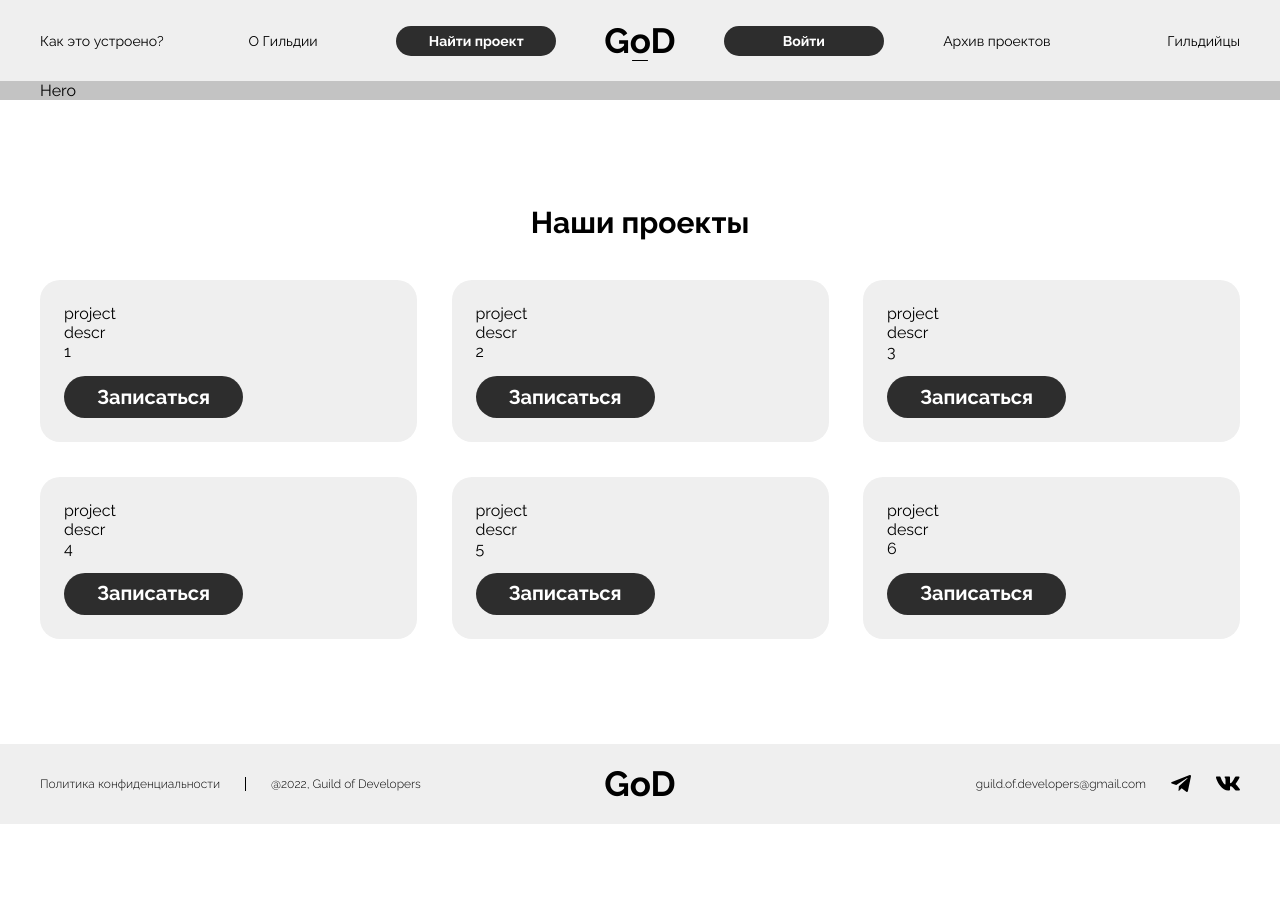
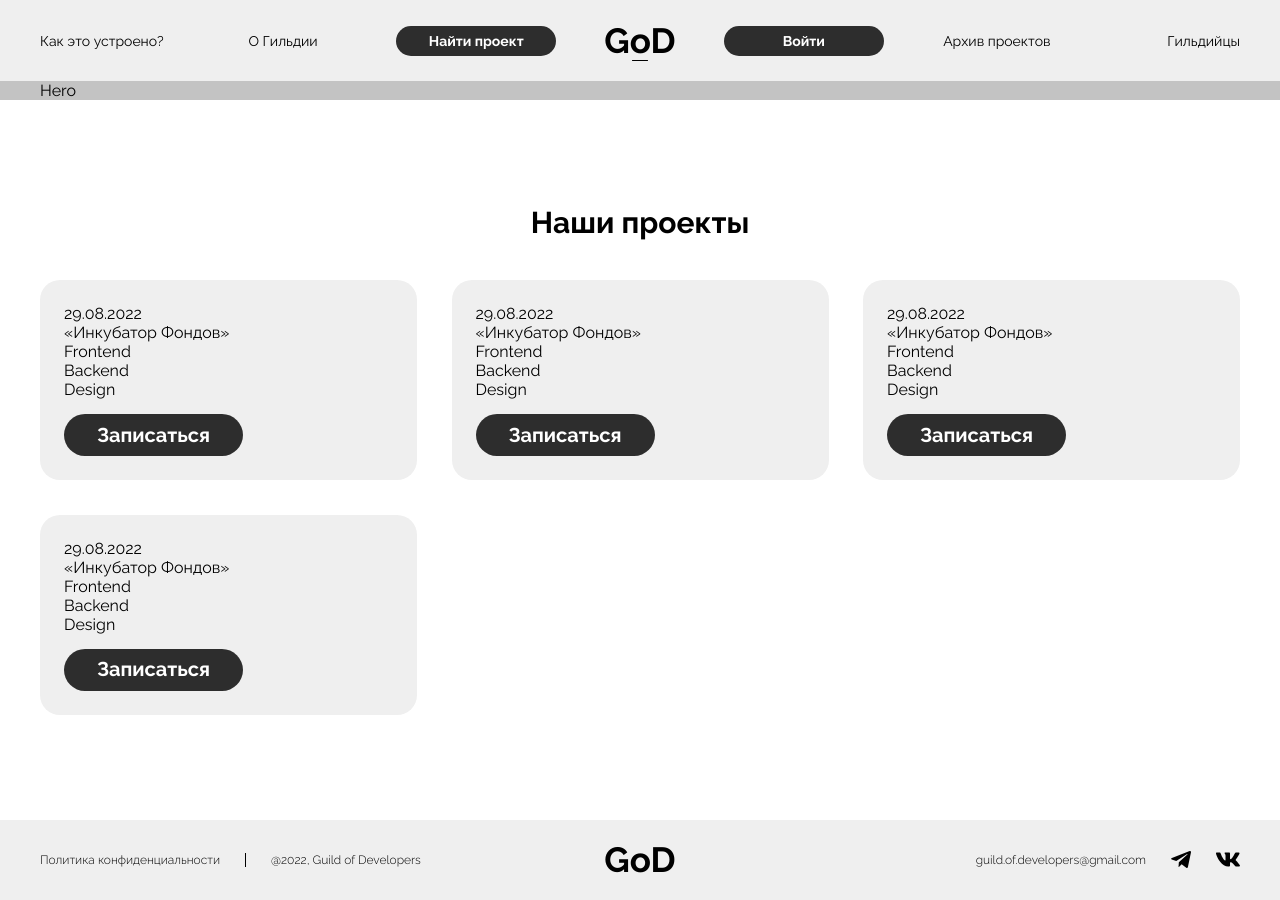
Before and after one commit to GuildOfDevelopers/guild-of-developers-frontend, a React (Create React App) app: page / in a window 1280 px wide. Before the commit the page ends 824 px from the top, so only its background shows below. Built offline with nearby package versions, Linux system fonts and the light colour scheme.

Commit message:
feat: cards hover stack logic

```diff
--- a/src/components/Projects/index.tsx
+++ b/src/components/Projects/index.tsx
@@ -4,49 +4,74 @@ import { CardButton, Card, Grid, Section, Title, Wrapper } from './style';
 
 const mockCards = [
   {
-    project: 'project',
-    descr: 'descr',
-    id: 1
+    id: 1,
+    date: '29.08.2022',
+    project: '«Инкубатор Фондов»',
+    departments: [
+      { name: 'Frontend', stack: ['React', 'Redux', 'Sass', 'Axios'] },
+      { name: 'Backend', stack: ['Python', 'FastAPI', 'Django'] },
+      { name: 'Design', stack: ['Figma', 'Photoshop', 'Blender'] }
+    ]
   },
   {
-    project: 'project',
-    descr: 'descr',
-    id: 2
+    id: 2,
+    date: '29.08.2022',
+    project: '«Инкубатор Фондов»',
+    departments: [
+      { name: 'Frontend', stack: ['React', 'Redux', 'Sass', 'Axios'] },
+      { name: 'Backend', stack: ['Python', 'FastAPI', 'Django'] },
+      { name: 'Design', stack: ['Figma', 'Photoshop', 'Blender'] }
+    ]
   },
   {
-    project: 'project',
-    descr: 'descr',
-    id: 3
+    id: 3,
+    date: '29.08.2022',
+    project: '«Инкубатор Фондов»',
+    departments: [
+      { name: 'Frontend', stack: ['React', 'Redux', 'Sass', 'Axios'] },
+      { name: 'Backend', stack: ['Python', 'FastAPI', 'Django'] },
+      { name: 'Design', stack: ['Figma', 'Photoshop', 'Blender'] }
+    ]
   },
   {
-    project: 'project',
-    descr: 'descr',
-    id: 4
-  },
-  {
-    project: 'project',
-    descr: 'descr',
-    id: 5
-  },
-  {
-    project: 'project',
-    descr: 'descr',
-    id: 6
+    id: 4,
+    date: '29.08.2022',
+    project: '«Инкубатор Фондов»',
+    departments: [
+      { name: 'Frontend', stack: ['React', 'Redux', 'Sass', 'Axios'] },
+      { name: 'Backend', stack: ['Python', 'FastAPI', 'Django'] },
+      { name: 'Design', stack: ['Figma', 'Photoshop', 'Blender'] }
+    ]
   }
 ];
 
 interface ProjectProps {
+  id: number;
+  date: string;
   project: string;
-  descr: string;
-  id: number;
+  departments: { name: string; stack: string[] }[];
 }
 
-const Project: FC<ProjectProps> = ({ project, descr, id }) => {
+const Project: FC<ProjectProps> = ({ id, date, project, departments }) => {
+  const [hover, setHover] = useState('');
+  console.log(hover);
+
   return (
     <Card>
-      <div>{project}</div>
-      <div>{descr}</div>
-      <div>{id}</div>
+      <span>{date}</span>
+      <h3>{project}</h3>
+      <div>
+        {departments.map((department) => (
+          <div
+            onMouseEnter={() => setHover(department.name.toLowerCase())}
+            onMouseLeave={() => setHover('')}
+          >
+            {hover === department.name.toLowerCase()
+              ? department.stack.map((stack) => <p>{stack}</p>)
+              : department.name}
+          </div>
+        ))}
+      </div>
       <CardButton>Записаться</CardButton>
     </Card>
   );
@@ -63,7 +88,13 @@ const Projects: FC = () => {
             <Title>Наши проекты</Title>
             <Grid>
               {mockCards.map((el) => (
-                <Project project={el.project} descr={el.descr} id={el.id} key={el.id} />
+                <Project
+                  project={el.project}
+                  departments={el.departments}
+                  date={el.date}
+                  id={el.id}
+                  key={el.id}
+                />
               ))}
             </Grid>
           </Wrapper>
```
